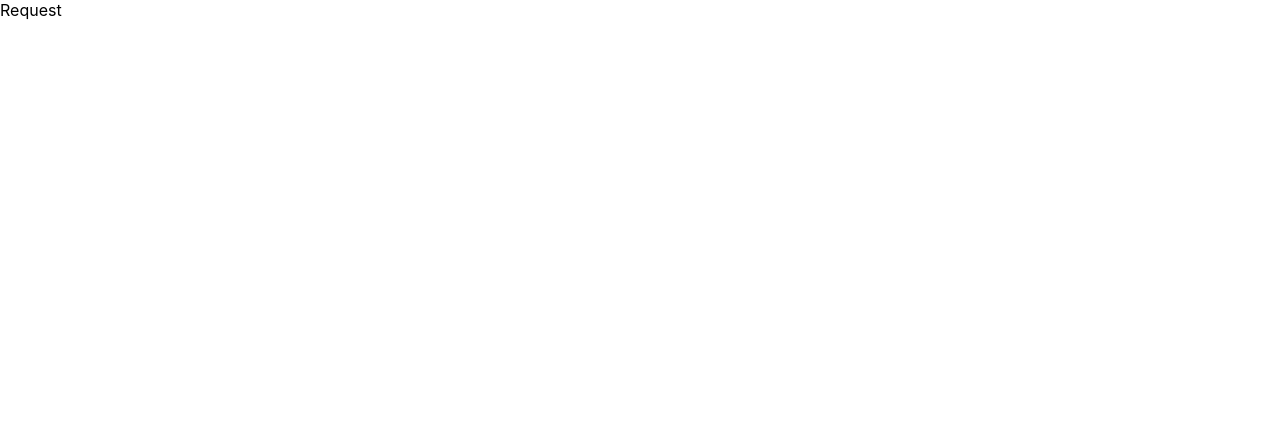
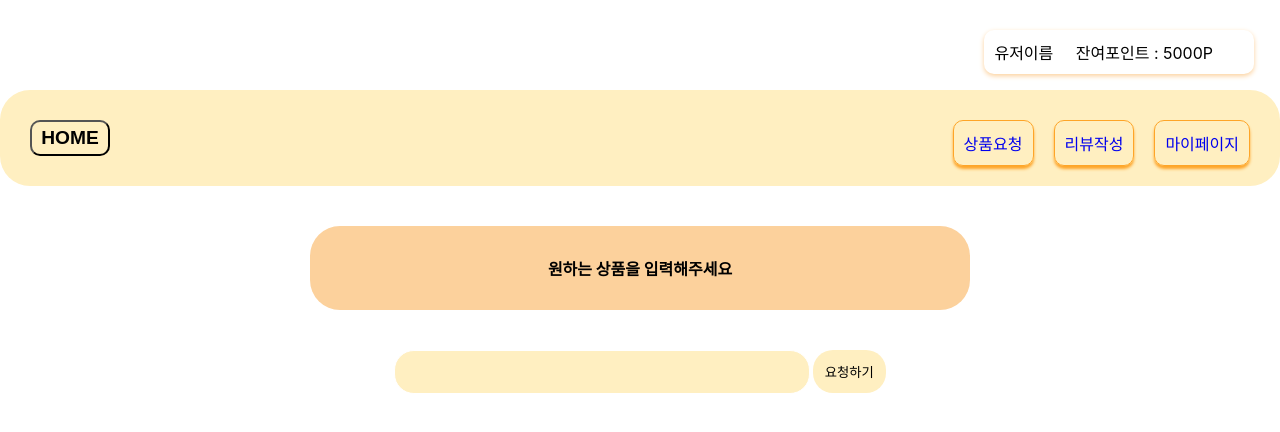
Before and after one commit to chap4-minipj-team6/team6-randombox, a React (Create React App) app: page /Request in a window 1280 px wide. Shown: the top 432 px of the page. Built offline with nearby package versions, Linux system fonts and the light colour scheme.

Commit message:
request page

```diff
--- a/src/components/Header.jsx
+++ b/src/components/Header.jsx
@@ -1,6 +1,7 @@
 import React from 'react';
 import { useNavigate } from 'react-router-dom';
-// import styled from 'styled-components';
+import styled from 'styled-components';
+import { Link } from 'react-router-dom';
 
 const Header = () => {
   const navigate = useNavigate();
@@ -12,7 +13,7 @@ const Header = () => {
           <Username>유저이름</Username>
           <Point>
             <P>
-              잔여포인트 : <span>5000P</span>
+              잔여포인트 : <span>5000</span>P
             </P>
           </Point>
         </Gnb>
@@ -45,7 +46,7 @@ const Header = () => {
 
 export default Header;
 
-/헤더
+//헤더
 const HeaderWrap = styled.div`
   width: inherit;
 `;
@@ -62,12 +63,16 @@ const GnbBox = styled.div`
 
 const Gnb = styled.div`
   float: right;
-  width: 300px;
+  width: 250px;
 
   display: flex;
   flex-direction: row;
 
+  padding: 10px;
+  margin-right: 2%;
+
   border-radius: 10px;
+  box-shadow: 0 2px 5px 0 #fcd19c;
 
   gap: 10px;
 `;
@@ -83,15 +88,13 @@ const Nav = styled.div`
 `;
 
 const Username = styled.div`
-  margin-right: 10%;
+  margin-right: 5%;
 `;
 
 const Point = styled.div`
   float: right;
   width: 150px;
   display: flex;
-
-  margin-right: 10px;
 `;
 
 const P = styled.div`
@@ -118,11 +121,13 @@ const Menu = styled.div`
 
   border-radius: 10px;
 
-  border: 2px solid #fea528;
+  border: 1px solid #fea528;
   &:hover {
     background-color: #fea528;
+    box-shadow: none;
     color: white;
   }
+  box-shadow: 0 3px 3px 0 #fea528;
 `;
 
 const Homebutton = styled.button`
--- a/src/pages/Request.jsx
+++ b/src/pages/Request.jsx
@@ -1,8 +1,84 @@
 import React from 'react';
-// import styled from 'styled-components';
+import styled from 'styled-components';
+import Header from '../components/Header';
 
 const Request = () => {
-  return <div>Request</div>;
+  return (
+    <div>
+      <Header />
+      <WannaBox>원하는 상품을 입력해주세요</WannaBox>
+      <Form>
+        <InputWrap>
+          <Input type="text" />
+          <Button>요청하기</Button>
+        </InputWrap>
+      </Form>
+    </div>
+  );
 };
 
 export default Request;
+
+const WannaBox = styled.div`
+  width: 600px;
+  margin: 40px auto;
+  padding: 30px;
+
+  border-radius: 30px;
+
+  text-align: center;
+  font-weight: bold;
+  background-color: #fcd19c;
+`;
+
+const Form = styled.form`
+  width: 80%;
+  margin: 0 auto;
+  outline: none;
+`;
+
+const InputWrap = styled.div`
+  margin: 0 auto;
+
+  flex-direction: row;
+  justify-content: center;
+  align-items: center;
+`;
+
+const Input = styled.input`
+  width: 40%;
+  height: 40px;
+  margin-left: 26%;
+
+  border-radius: 20px;
+  border: 1px solid white;
+
+  font-size: 20px;
+  background-color: #ffefc1;
+
+  &:focus {
+    background-color: rgba(0, 0, 0, 0.3, #fff);
+    color: black;
+    border: none;
+    outline: none;
+  }
+`;
+
+const Button = styled.button`
+  float: right;
+  padding: 12px;
+  justify-content: center;
+  align-items: center;
+
+  border: none;
+  border-radius: 20px;
+
+  margin-right: 26%;
+
+  background-color: #ffefc1;
+
+  &:hover {
+    background-color: #fcd19c;
+    cursor: pointer;
+  }
+`;
```
Also changed, not shown: src/pages/Mainpage.jsx (+25 -0 lines).
